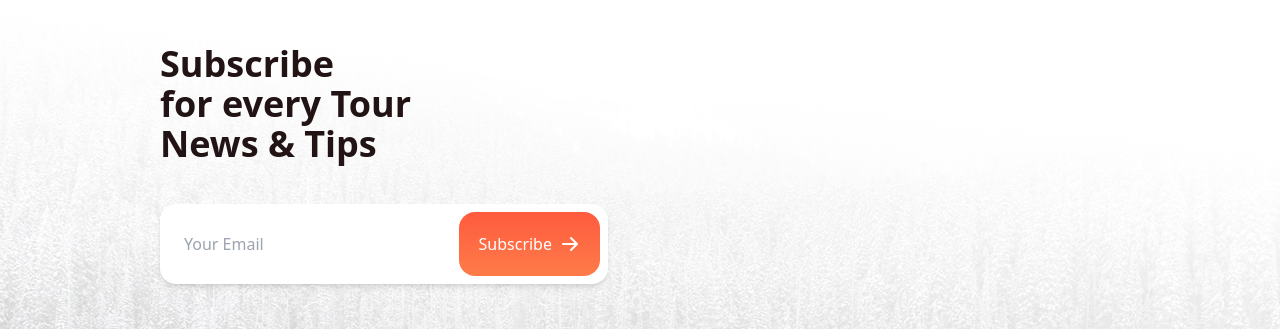
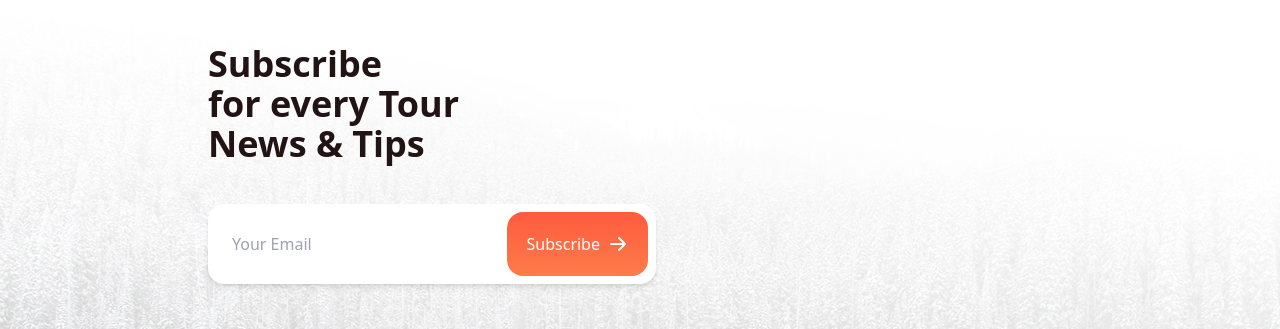
Before and after one commit to mrpupHa/html-css-mini-project, a plain HTML site: page index.html in a window 1280 px wide. Shown: the part 4668-4997 px from the top of the page. Drawn offline with nearby package versions, Linux system fonts and the light colour scheme.

Commit message:
style: Adjust footer padding for improved layout consistency

```diff
--- a/index.html
+++ b/index.html
@@ -555,7 +555,7 @@
     <!-- foy -->
     <section class="relative overflow-hidden md:h-full">
     <footer
-      class="footer bg-[url(images/footer/Background.jpg)] bg-top pt-36 pb-36 px-10 sm:px-8 md:px-40"
+      class="footer bg-[url(images/footer/Background.jpg)] bg-top pt-36 pb-36 px-10 sm:px-8 md:px-52"
 
     >
       <!-- Subscribe Section -->
```
